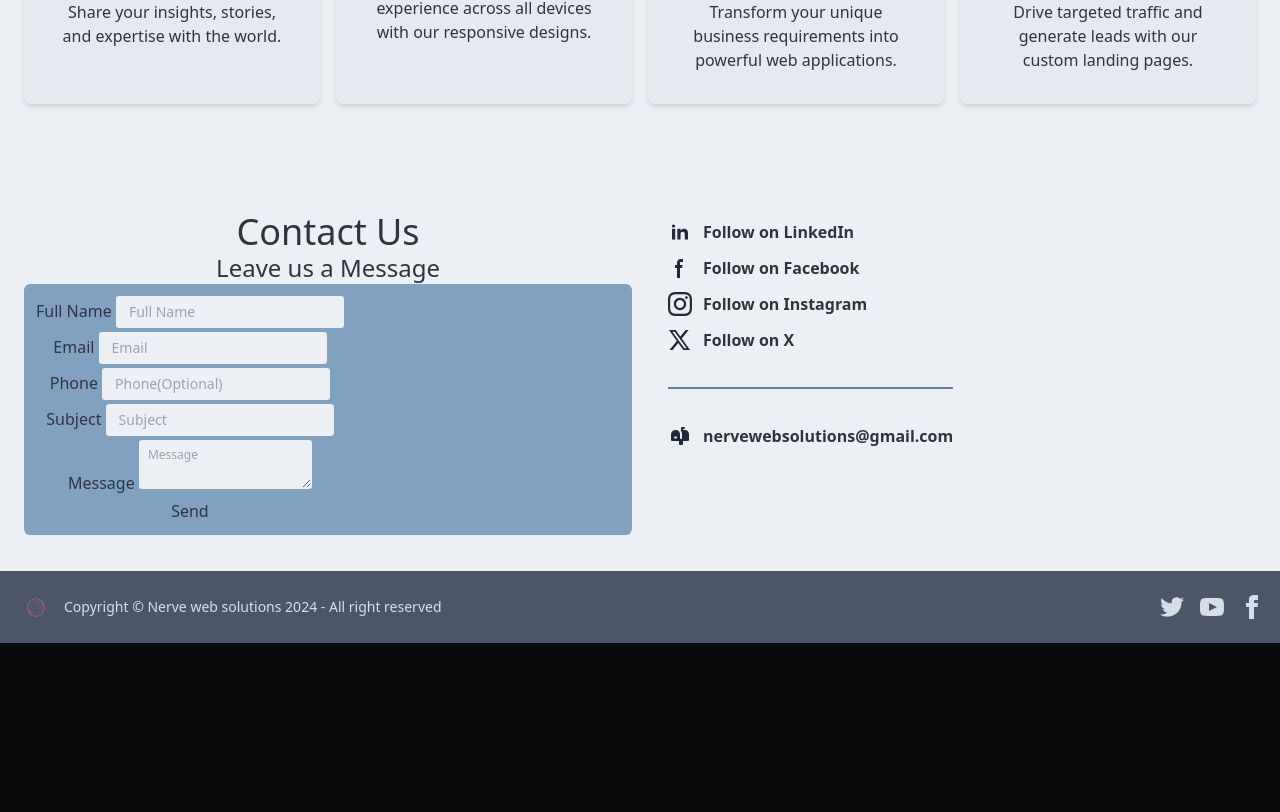
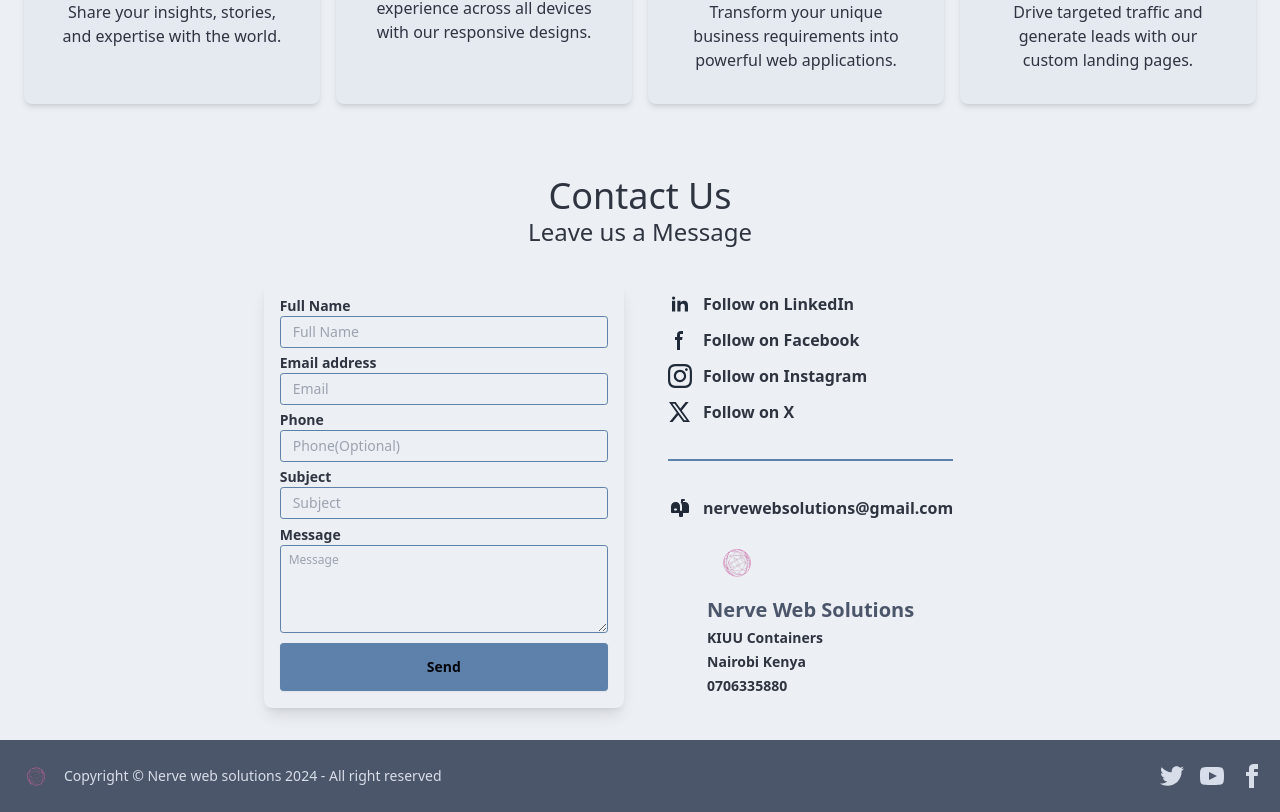
Before and after one commit to gachagajnr/sensitive_webdesigners, a SvelteKit app: page / in a window 1280 px wide. Shown: the part 3290-4102 px from the top of the page. Before the commit the page ends 3933 px from the top, so only its background shows below. Built offline with nearby package versions, Linux system fonts and the light colour scheme.

Commit message:
finish contact section

```diff
--- a/src/routes/+page.svelte
+++ b/src/routes/+page.svelte
@@ -211,52 +211,72 @@
 			</div>
 		</div>
 	</div>
-	<div class="container mx-auto p-6 grid grid-cols-1 md:grid-cols-2 lg:grid-cols-2 gap-4">
-		<div class="flex flex-col justify-center py-3">
 	<h1 class="text-center text-4xl">Contact Us</h1>
-			<div>
 	<p class="text-2xl">Leave us a Message</p>
 
-				<form method="POST" class="card p-3 bg-secondary grid justify-start gap-1">
-					<label>
-						Full Name
+	<div class="container mx-auto p-6 grid grid-cols-1 md:grid-cols-2 lg:grid-cols-2 gap-4">
+		<div class="  grid justify-end p-2">
+			<form
+				method="POST"
+				class="card shadow-lg rounded-lg bg-base-100 p-4 grid justify-start gap-1"
+			>
+				<label class="text-sm text-start">
+					<span class="font-semibold">Full Name </span>
 					<input
 						name="name"
 						type="name"
 						required
-							class="input input-sm"
+						class="input input-primary input-sm w-full"
 						placeholder="Full Name"
 					/>
 				</label>
-					<label>
-						Email
-						<input name="email" type="email" required class="input input-sm" placeholder="Email" />
+				<label class="text-sm text-start">
+					<span class="font-semibold">Email address </span>
+
+					<input
+						name="email"
+						type="email"
+						required
+						class="input input-primary input-sm w-full"
+						placeholder="Email"
+					/>
 				</label>
-					<label>
-						Phone
-						<input name="phone" type="phone" class="input input-sm" placeholder="Phone(Optional)" />
+				<label class="text-sm text-start">
+					<span class="font-semibold">Phone </span>
+					<input
+						name="phone"
+						type="phone"
+						class="input input-primary input-sm w-full"
+						placeholder="Phone(Optional)"
+					/>
 				</label>
-					<label>
-						Subject
+				<label class="text-sm text-start">
+					<span class="font-semibold">Subject </span>
+
 					<input
 						name="subject"
 						type="text"
 						required
-							class="input input-sm"
+						class="input input-primary input-sm w-full"
 						placeholder="Subject"
 					/>
 				</label>
-					<label>
-						Message
-						<textarea name="message" required class="textarea textarea-xs" placeholder="Message" />
+				<label class="text-sm text-start">
+					<span class="font-semibold">Message </span>
+
+					<textarea
+						name="message"
+						required
+						rows="4"
+						class="textarea textarea-primary w-full textarea-xs"
+						placeholder="Message"
+					/>
 				</label>
-					<button>Send</button>
+				<button class="btn btn-primary w-full">Send</button>
 			</form>
-			</div>
 		</div>
 		<div class="justify-center items-center gap-2 p-2">
 			<div class="card p-3 grid gap-3 justify-start">
-
 				<div class="join gap-3 cursor-pointer">
 					<svg
 						class="w-6 h-6 text-gray-800"
@@ -311,7 +331,7 @@
 							d="M12 2.163c3.204 0 3.584.012 4.85.07 3.252.148 4.771 1.691 4.919 4.919.058 1.265.069 1.645.069 4.849 0 3.205-.012 3.584-.069 4.849-.149 3.225-1.664 4.771-4.919 4.919-1.266.058-1.644.07-4.85.07-3.204 0-3.584-.012-4.849-.07-3.26-.149-4.771-1.699-4.919-4.92-.058-1.265-.07-1.644-.07-4.849 0-3.204.013-3.583.07-4.849.149-3.227 1.664-4.771 4.919-4.919 1.266-.057 1.645-.069 4.849-.069zm0-2.163c-3.259 0-3.667.014-4.947.072-4.358.2-6.78 2.618-6.98 6.98-.059 1.281-.073 1.689-.073 4.948 0 3.259.014 3.668.072 4.948.2 4.358 2.618 6.78 6.98 6.98 1.281.058 1.689.072 4.948.072 3.259 0 3.668-.014 4.948-.072 4.354-.2 6.782-2.618 6.979-6.98.059-1.28.073-1.689.073-4.948 0-3.259-.014-3.667-.072-4.947-.196-4.354-2.617-6.78-6.979-6.98-1.281-.059-1.69-.073-4.949-.073zm0 5.838c-3.403 0-6.162 2.759-6.162 6.162s2.759 6.163 6.162 6.163 6.162-2.759 6.162-6.163c0-3.403-2.759-6.162-6.162-6.162zm0 10.162c-2.209 0-4-1.79-4-4 0-2.209 1.791-4 4-4s4 1.791 4 4c0 2.21-1.791 4-4 4zm6.406-11.845c-.796 0-1.441.645-1.441 1.44s.645 1.44 1.441 1.44c.795 0 1.439-.645 1.439-1.44s-.644-1.44-1.439-1.44z"
 						/>
 					</svg>
-					<p class="join-item font-semibold ">Follow on Instagram</p>
+					<p class="join-item font-semibold">Follow on Instagram</p>
 				</div>
 				<div class="join gap-3 cursor-pointer">
 					<svg
@@ -347,7 +367,15 @@
 
 					<p class="join-item font-semibold">nervewebsolutions@gmail.com</p>
 				</div>
+				<div class="card grid gap-1 justify-center text-start">
+					<img src={Logo} width={60} height={60} alt="logo" class="join-item" />
+					<h2 class="text-xl font-semibold text-neutral">Nerve Web Solutions</h2>
+
+					<h2 class="font-bold text-sm">KIUU Containers</h2>
+					<h2 class="font-bold text-sm">Nairobi Kenya</h2>
+					<h2 class="font-bold text-sm">0706335880</h2>
 				</div>
 			</div>
 		</div>
 	</div>
+</div>
```
Lines whose indentation alone changed are shown as unchanged.
